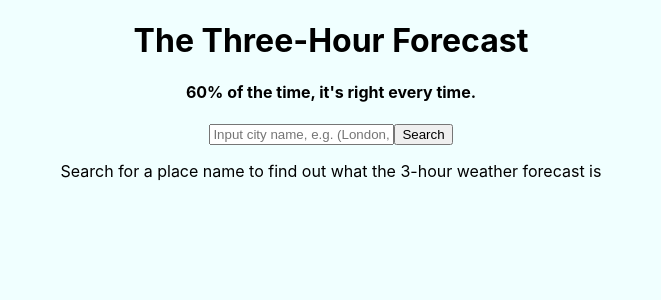
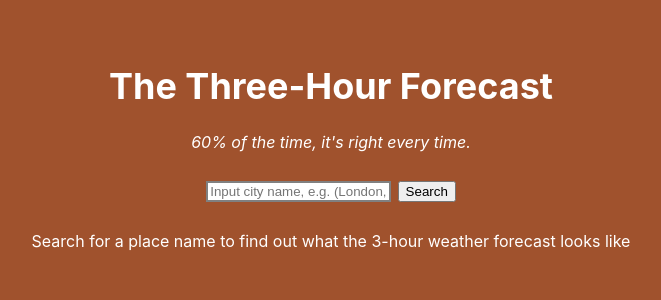
Before and after one commit to Janash37/weather-forecast-ts, a React (Create React App) app: page / in a window 1280 px wide. Shown: the top 300 px of the page, without its empty margins (309-970 px from the left). Built offline with nearby package versions, Linux system fonts and the light colour scheme.

Commit message:
add very basic css styling

```diff
--- a/src/App.tsx
+++ b/src/App.tsx
@@ -53,7 +53,6 @@ export const App = () => {
   };
 
   const handleSubmit = (event: React.FormEvent<HTMLFormElement>) => {
-    console.log("inside handleSubmit");
     const comma = /,/;
     const withCommasReplaced = input.replace(comma, "%2C");
     const space = /\s/g;
--- a/src/components/InfoPanel.tsx
+++ b/src/components/InfoPanel.tsx
@@ -38,13 +38,14 @@ interface Wind {
 
 export const InfoPanel: FC<Props> = ({ location }) => {
   const cityName = location.city.name;
+  console.log(location);
 
   if (location.list.length === 0) {
     return (
       <div>
         <p>
           Search for a place name to find out what the 3-hour weather forecast
-          is
+          looks like
         </p>
       </div>
     );
--- a/src/components/Title.tsx
+++ b/src/components/Title.tsx
@@ -4,7 +4,9 @@ export const Title: FC = () => {
   return (
     <header>
       <h1>The Three-Hour Forecast</h1>
-      <h4>60% of the time, it's right every time.</h4>
+      <p>
+        <em>60% of the time, it's right every time.</em>
+      </p>
     </header>
   );
 };
--- a/src/index.css
+++ b/src/index.css
@@ -5,7 +5,8 @@ body {
     sans-serif;
   -webkit-font-smoothing: antialiased;
   -moz-osx-font-smoothing: grayscale;
-  background-color: azure;
+  background-color: sienna;
+  color: #fff;
 }
 
 code {
@@ -13,8 +14,25 @@ code {
     monospace;
 }
 
+header {
+  margin-top: 5%;
+}
+
+h1 {
+  font-size: 2.25rem;
+}
+
 h2 {
   margin-bottom: 10px;
+}
+
+input {
+  margin: 1% 0.5% 1% 0;
+  border: 2px gray solid;
+}
+
+#info-panel {
+  margin-top: 2%;
 }
 
 #current-weather {
```
